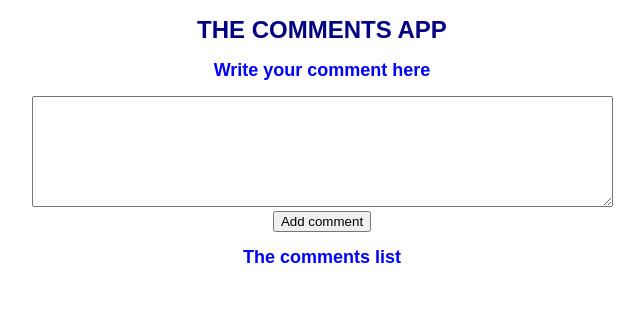
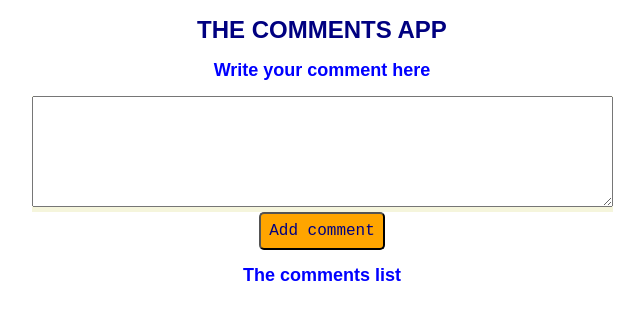
Before and after one commit to barceolga/19.7_App_React_Redux, a React (Create React App) app: page / in a window 1280 px wide. Shown: the top 320 px of the page, without its empty margins (318-962 px from the left). Built offline with nearby package versions, Linux system fonts and the light colour scheme.

Commit message:
Update content for CommentForm.js file and add CommentForm.css file

```diff
--- /dev/null
+++ b/src/CommentForm.css
@@ -0,0 +1,27 @@
+
+
+.form {
+    display: flex;
+    flex-direction: column;
+    align-items: center;
+    justify-content: center;
+}
+
+.form .form-grooup {
+    background-color: beige;
+    color: navy;
+    font-size: 16px;
+    font-weight: normal;
+    font-family: monospace;
+}
+
+.form .form-button{
+    padding: 8px;
+    border-radius: 5px;
+    text-align: center;
+    background-color: orange;
+    color: navy;
+    font-size: 16px;
+    font-weight: normal;
+    font-family: monospace;
+}
--- a/src/CommentForm.js
+++ b/src/CommentForm.js
@@ -3,7 +3,7 @@ import {connect} from 'react-redux';
 import CommentsList from './CommentsList';
 import Comment from './Comment.js';
 import {addComment} from './actions.js';
-
+import  './CommentForm.css';
 const mapDispatchToProps = (dispatch) => {
   return {
     addComment: text =>dispatch(addComment(text)),
@@ -37,7 +37,7 @@ class CommentForm extends Component {
   render() {
     const text = this.state.name;
     return (
-      <form onSubmit ={this.handleSubmit}>
+      <form onSubmit ={this.handleSubmit} className="form">
           <div className="form-grooup">
               <textarea
                 rows="7"
@@ -46,7 +46,7 @@ class CommentForm extends Component {
                 onChange={this.handleChange}
               />
         </div>
-            <button type="submit">Add comment</button>
+            <button type="submit" className="form-button">Add comment</button>
         </form>
     )
   }
```
